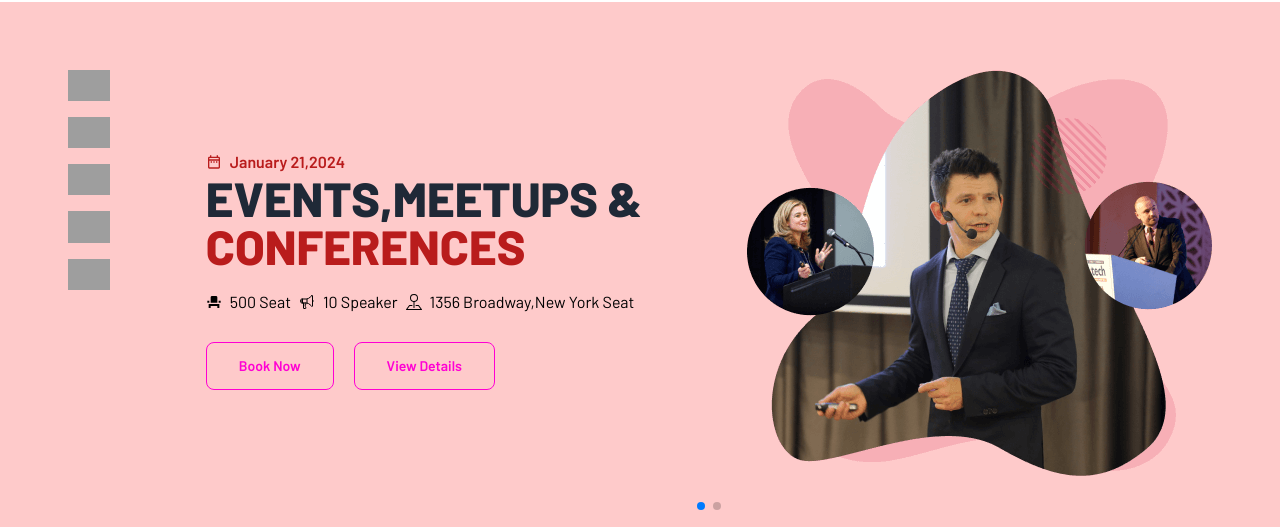
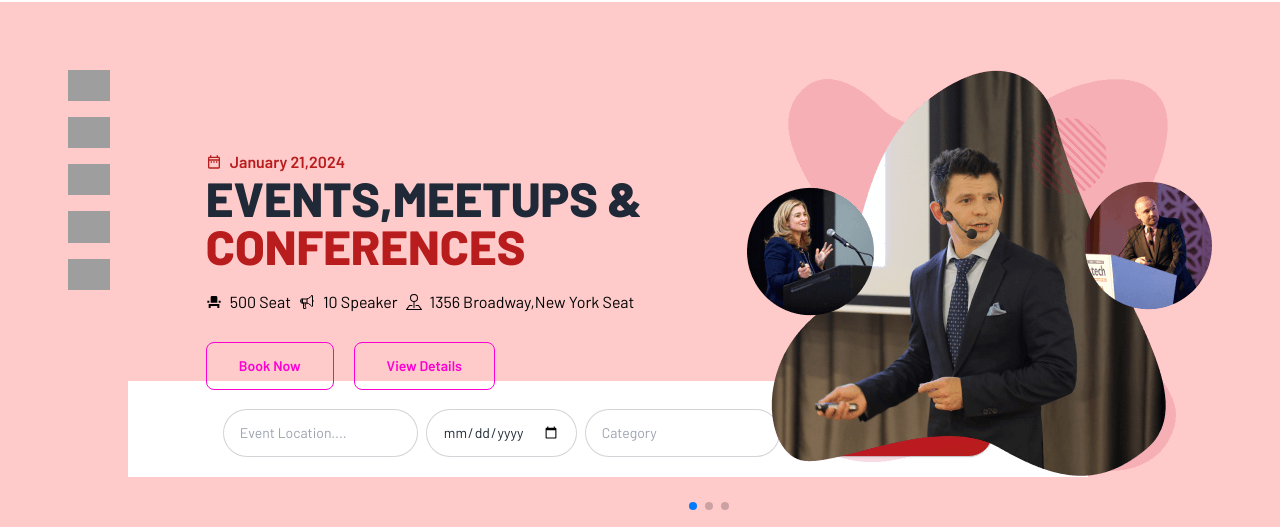
Before and after one commit to mdsabbirkhan1371/event-management-secondTime, a React (Vite) app: page / in a window 1280 px wide. Shown: the part 291-818 px from the top of the page. Built offline with nearby package versions, Linux system fonts and the light colour scheme; grey boxes are pictures that could not be loaded.

Commit message:
search adde

```diff
--- a/src/pages/Home/Banner.jsx
+++ b/src/pages/Home/Banner.jsx
@@ -9,11 +9,12 @@ import MySwiper from '../MySwiper/MySwiper'
 const Banner = () => {
 
     const style ={
-        backgroundColor: "rgb(254, 202 ,202)",
+        backgroundColor: "rgb(254, 202 ,202)"
     }
 
     return (
-        <div style={style} className='p-5'>
+        <div>
+            <div style={style} className='p-5 lg:relative'>
                 <div className='grid grid-cols-1 md:grid-cols-9'>
                     <div className='p-12 mx-auto space-y-4'>
                         <img  src={speaker1} alt="" />
@@ -29,6 +30,22 @@ const Banner = () => {
                 </div>
 
             </div>
+
+            <div>
+                <div  className='bg-white md:w-3/4  p-5 mx-auto lg:absolute bottom-8 right-48'>
+                    <div className='text-center space-x-2 sm:space-y-2'>
+                        <input type="text" placeholder="Event Location...." className="input input-bordered input-md rounded-full  max-w-xs" />
+                    <input type="date" placeholder="Date" className="input input-bordered input-md rounded-full  max-w-xs" />
+                    <input type="text" placeholder="Category" className="input input-bordered input-md rounded-full max-w-xs" />
+                    <button className="btn btn-active bg-red-700 px-20 rounded-full">Search</button>
+
+                    </div>
+
+            </div>
+            </div>
+        </div>
+
+
     );
 };
 
--- a/src/pages/MySwiper/MySwiper.jsx
+++ b/src/pages/MySwiper/MySwiper.jsx
@@ -25,6 +25,50 @@ const MySwiper = () => {
       slidesPerView={1}
     >
 
+      <SwiperSlide>
+                <div className='md:flex p-12 justify-between'>
+                        <div>
+                            <div className='flex items-center text-red-700 mt-20'>
+                                <MdOutlineDateRange />
+                                <h3 className='ml-2 font-semibold'>January 21,2024</h3>
+                            </div>
+                            <div className='text-5xl font-extrabold'>
+                                <h2>EVENTS,MEETUPS & </h2>
+                                <h2 className='text-red-700'>CONFERENCES</h2>
+
+                            </div>
+                            <div className='flex items-center  text-black my-3'>
+                                <div className='flex items-center'>
+                                     <MdEventSeat />
+                                    <h3 className='ml-2'>500 Seat</h3>
+                                </div>
+
+                               <div className='flex items-center'>
+                                 <IoMegaphoneOutline className='ml-2' ></IoMegaphoneOutline>
+                                <h3 className='m-2'>10 Speaker</h3>
+                               </div>
+
+                                <div className='flex items-center'>
+                                <BsPinMap className='mr-2'></BsPinMap>
+                                <h3 className='mr-2'>1356 Broadway,New York Seat</h3>
+                                </div>
+
+
+                            </div>
+
+                            <div className='my-5'>
+                               <button className="btn btn-outline btn-secondary mr-5 px-8">Book Now</button>
+                               <button className="btn btn-outline btn-secondary px-8">View Details</button>
+
+
+                            </div>
+                        </div>
+                    <div>
+                        <img src={bannerlogo} alt="" />
+                    </div>
+                </div>
+
+      </SwiperSlide>
       <SwiperSlide>
                 <div className='md:flex p-12 justify-between'>
                         <div>
```
Lines whose indentation alone changed are shown as unchanged.
